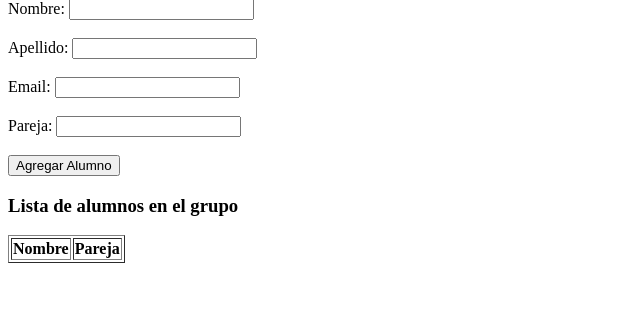
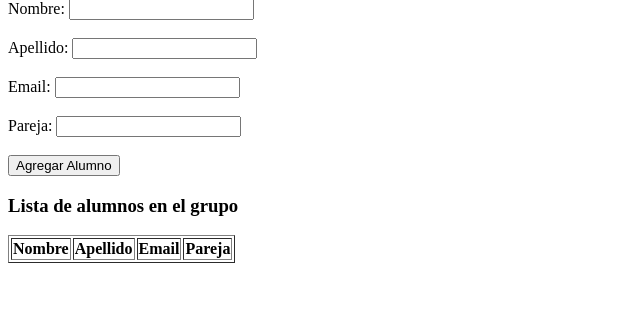
Before and after one commit to Miguelisius/FeedCycle, a Django app: template myapp/templates/registration/project_detail.html in a window 1280 px wide. Shown: the part 252-586 px from the top of the page, without its empty margins (0-640 px from the left). Run offline with Django 3.2, Linux system fonts and the light colour scheme; the template is opened without the code that fills it, so the values that code supplies are empty.

Commit message:
Añade bien los alumnos desde el csv

```diff
--- a/myapp/templates/registration/project_detail.html
+++ b/myapp/templates/registration/project_detail.html
@@ -50,6 +50,8 @@
             <thead>
                 <tr>
                     <th>Nombre</th>
+                    <th>Apellido</th>
+                    <th>Email</th>
                     <th>Pareja</th>
                 </tr>
             </thead>
@@ -57,6 +59,8 @@
                 {% for alumno in alumnos %}
                 <tr>
                     <td>{{ alumno.nombre }}</td>
+                    <td>{{ alumno.apellido }}</td>
+                    <td>{{ alumno.email }}</td>
                     <td>{{ alumno.pareja }}</td>
                 </tr>
                 {% endfor %}
```
Also changed, not shown: myapp/views.py (+11 -3 lines).
